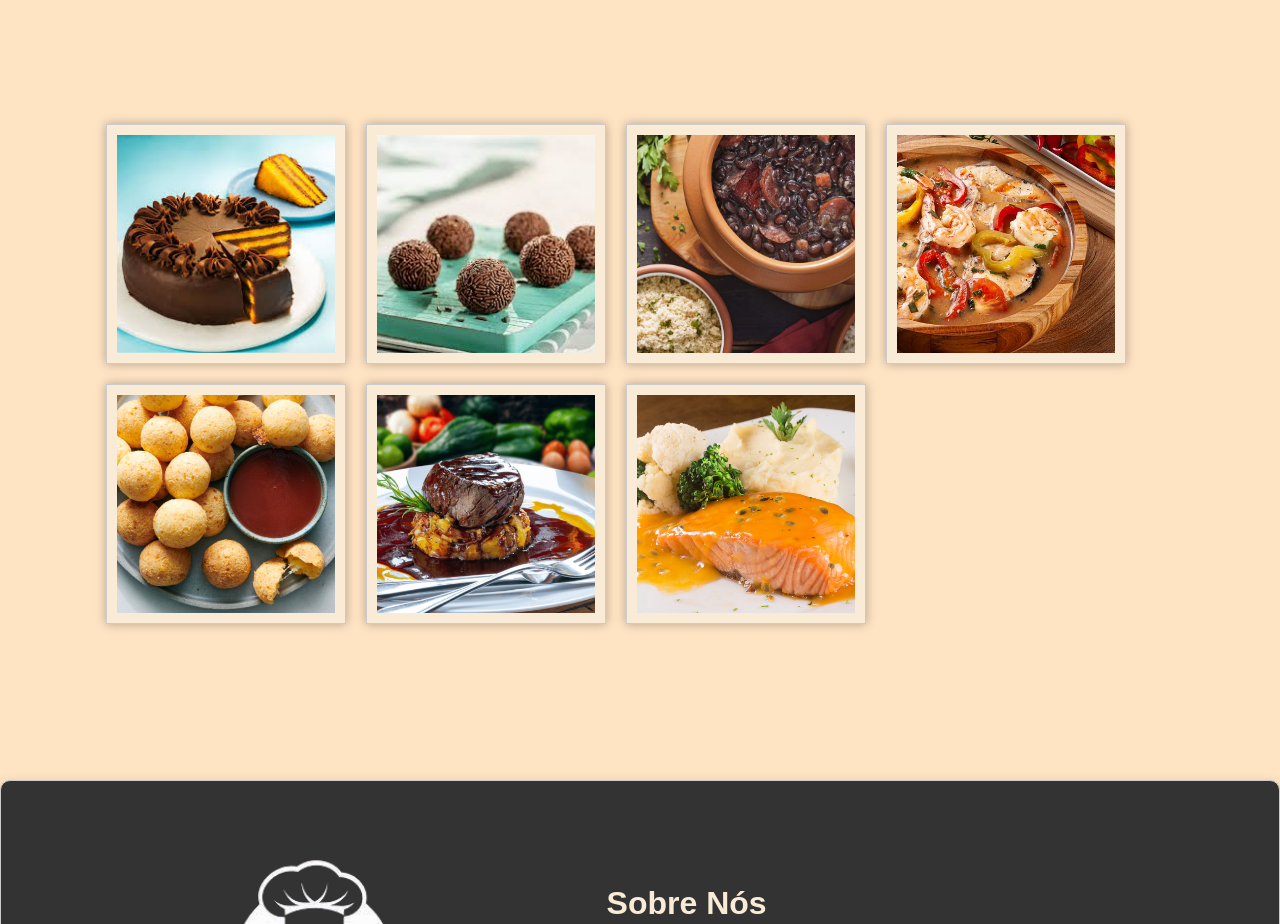
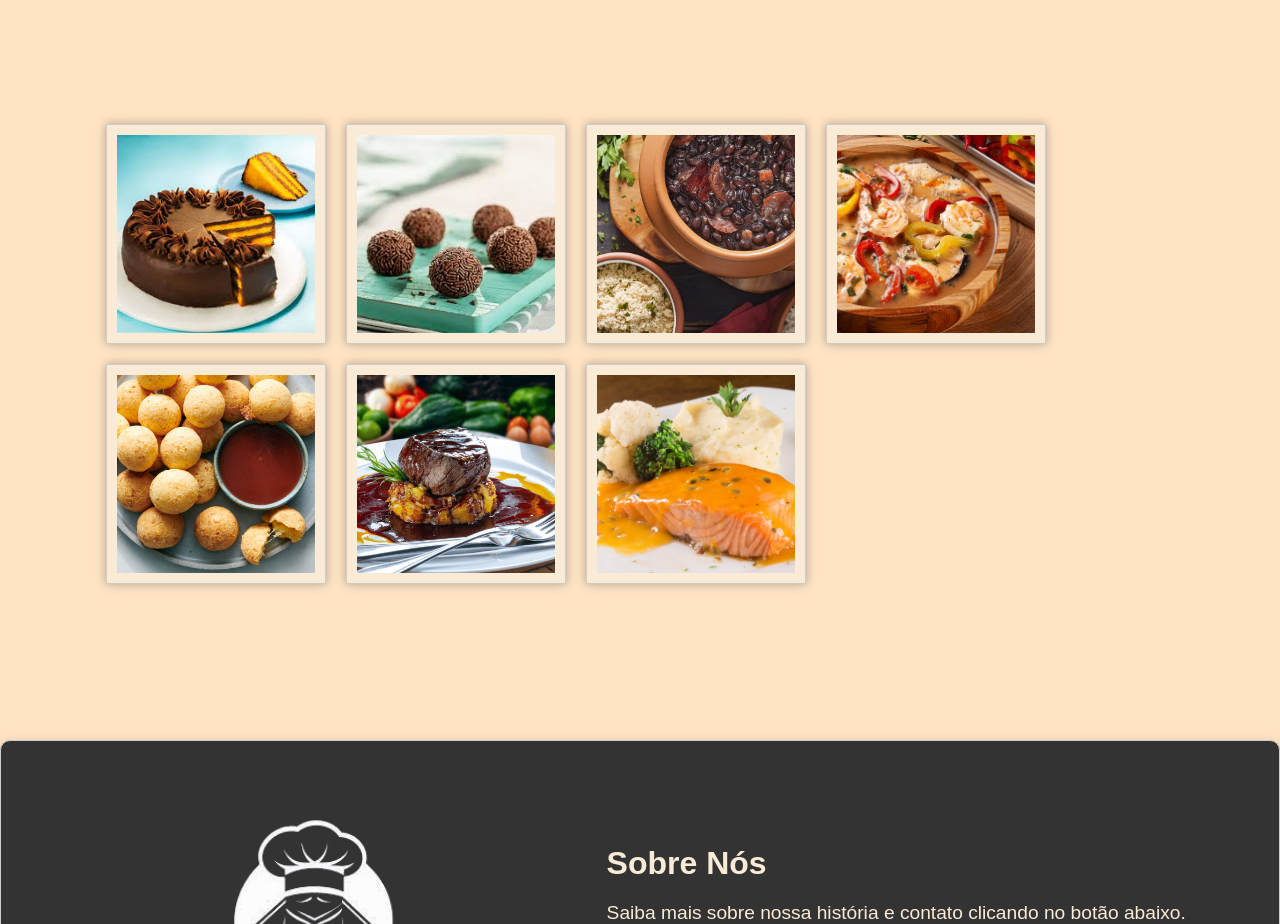
Before and after one commit to BrunoTg7/site-pra-vendas-basico, a plain HTML site: page Restorante/index.html in a window 1280 px wide. Shown: the part 780-1704 px from the top of the page. Drawn offline with nearby package versions, Linux system fonts and the light colour scheme.

Commit message:
Descrição das mudanças

```diff
--- a/Restorante/style.css
+++ b/Restorante/style.css
@@ -113,8 +113,8 @@ p {
   flex-wrap: wrap;
 }
 .card {
-  max-width: 240px;
-  max-height: 240px;
+  max-width: 220px;
+  max-height: 220px;
   border: 1px solid #ccc;
   padding: 10px;
   margin: 10px;
```
